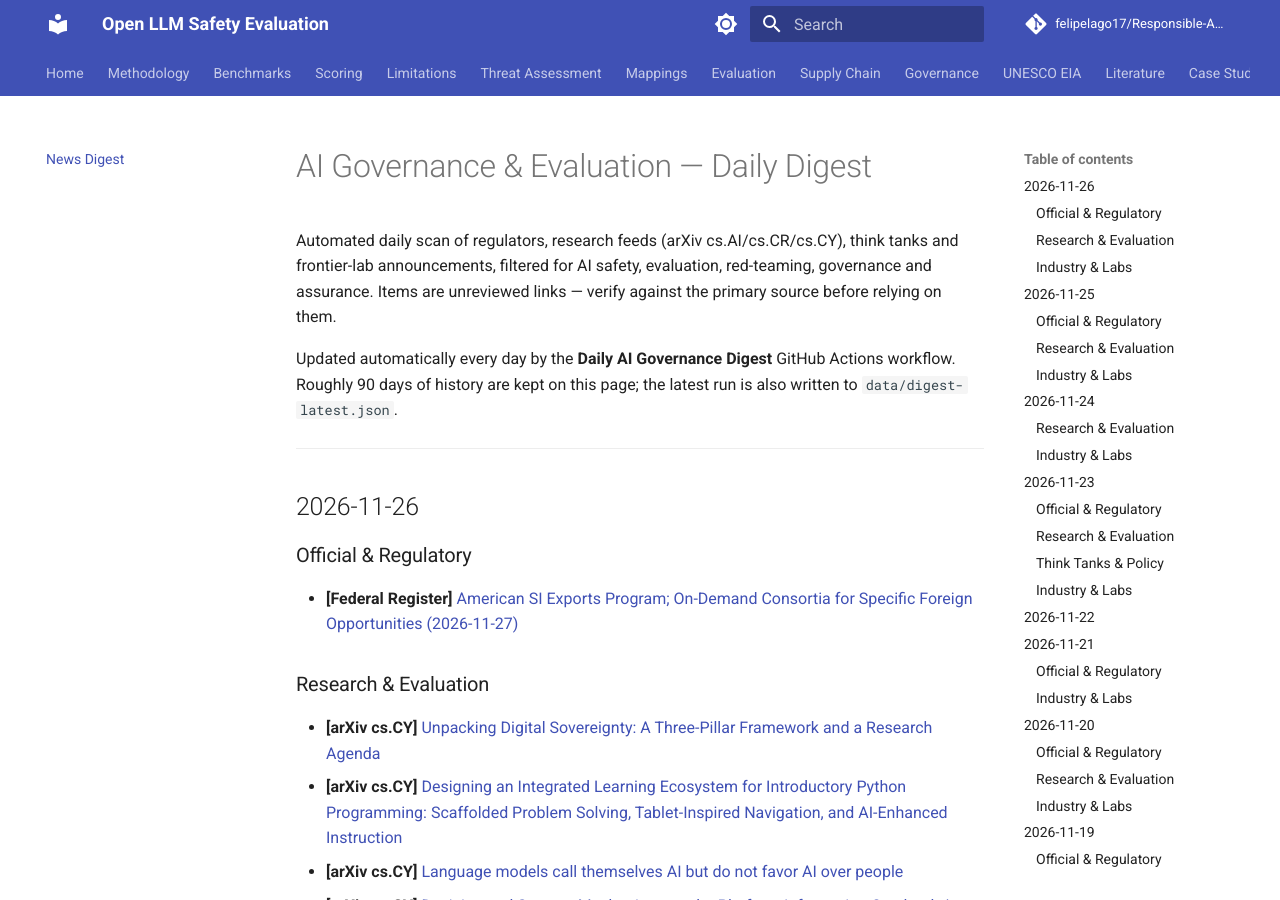
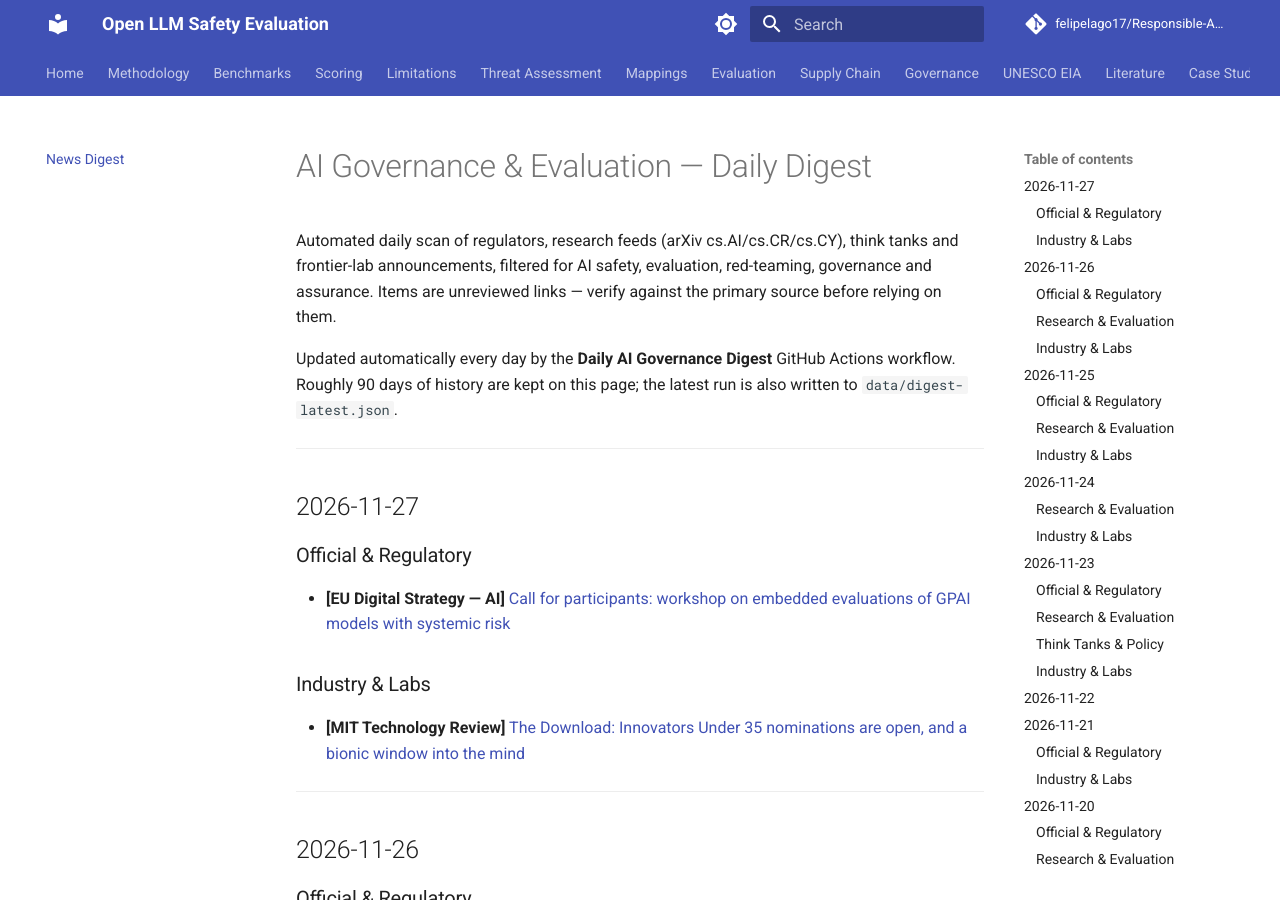
Before and after one commit to felipelago17/Responsible-AI-evaluation, an MkDocs documentation site: the page built from docs/news/digest.md, in a window 1280 px wide and 900 px high. Built offline with MkDocs 1.6.1 and Material for MkDocs 9.7.7, drawn with Linux system fonts in a browser that asks for light colours; comment, search, counter and statistics services are not loaded.

Commit message:
chore: daily digest 2026-11-27

```diff
--- a/docs/news/digest.md
+++ b/docs/news/digest.md
@@ -9,6 +9,18 @@ Roughly 90 days of history are kept on this page; the latest run is also written
 ---
 
 <!-- DIGEST_START -->
+## 2026-11-27
+
+### Official & Regulatory
+
+- **[EU Digital Strategy — AI]** [Call for participants: workshop on embedded evaluations of GPAI models with systemic risk](https://digital-strategy.ec.europa.eu/en/news/call-participants-workshop-embedded-evaluations-gpai-models-systemic-risk)
+
+### Industry & Labs
+
+- **[MIT Technology Review]** [The Download: Innovators Under 35 nominations are open, and a bionic window into the mind](https://www.technologyreview.com/2026/11/27/1149960/the-download-the-download-innovators-under-35-nominations-bionic-hand/)
+
+---
+
 ## 2026-11-26
 
 ### Official & Regulatory
```
Also changed, not shown: 2 other files.
